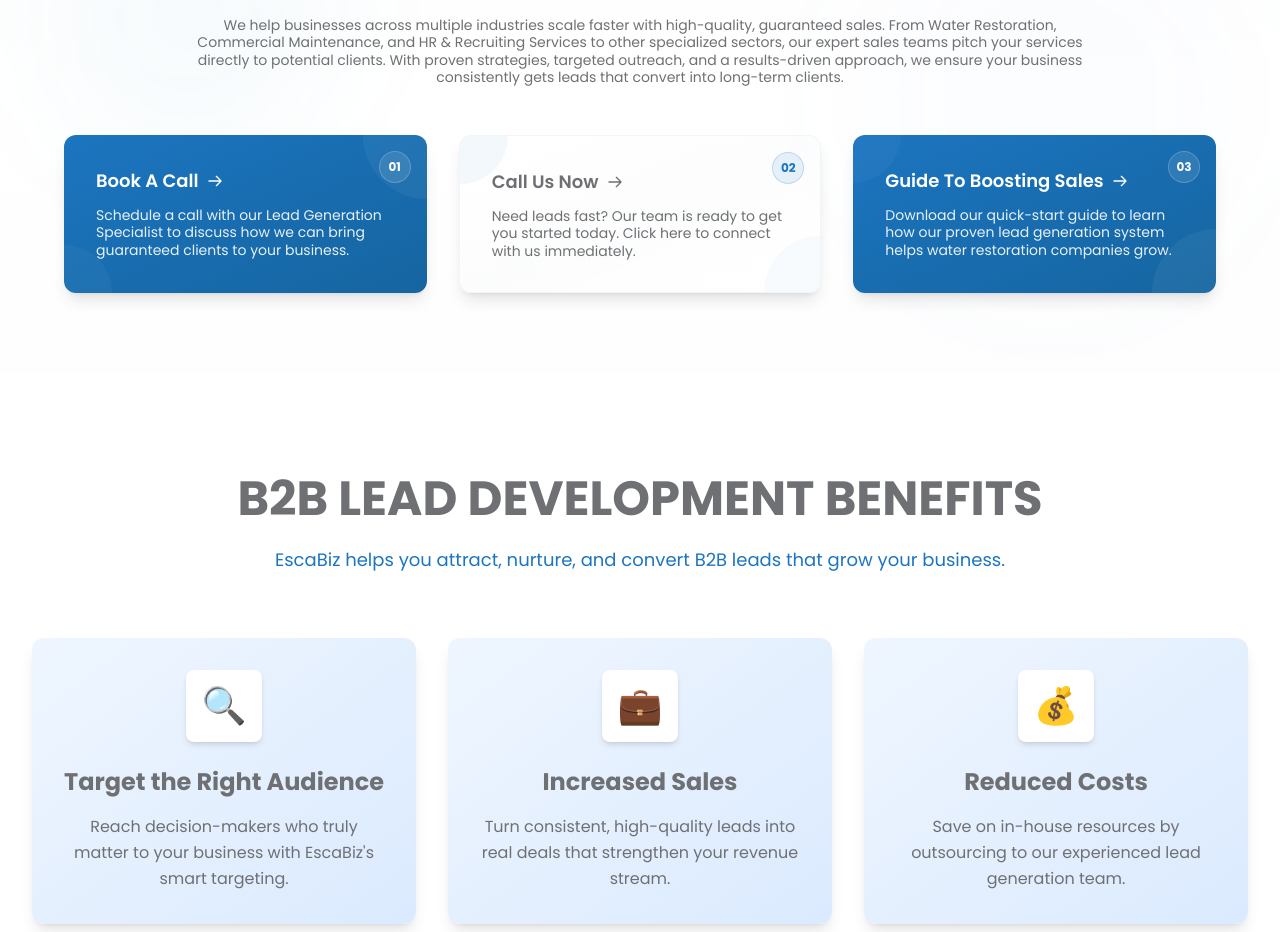
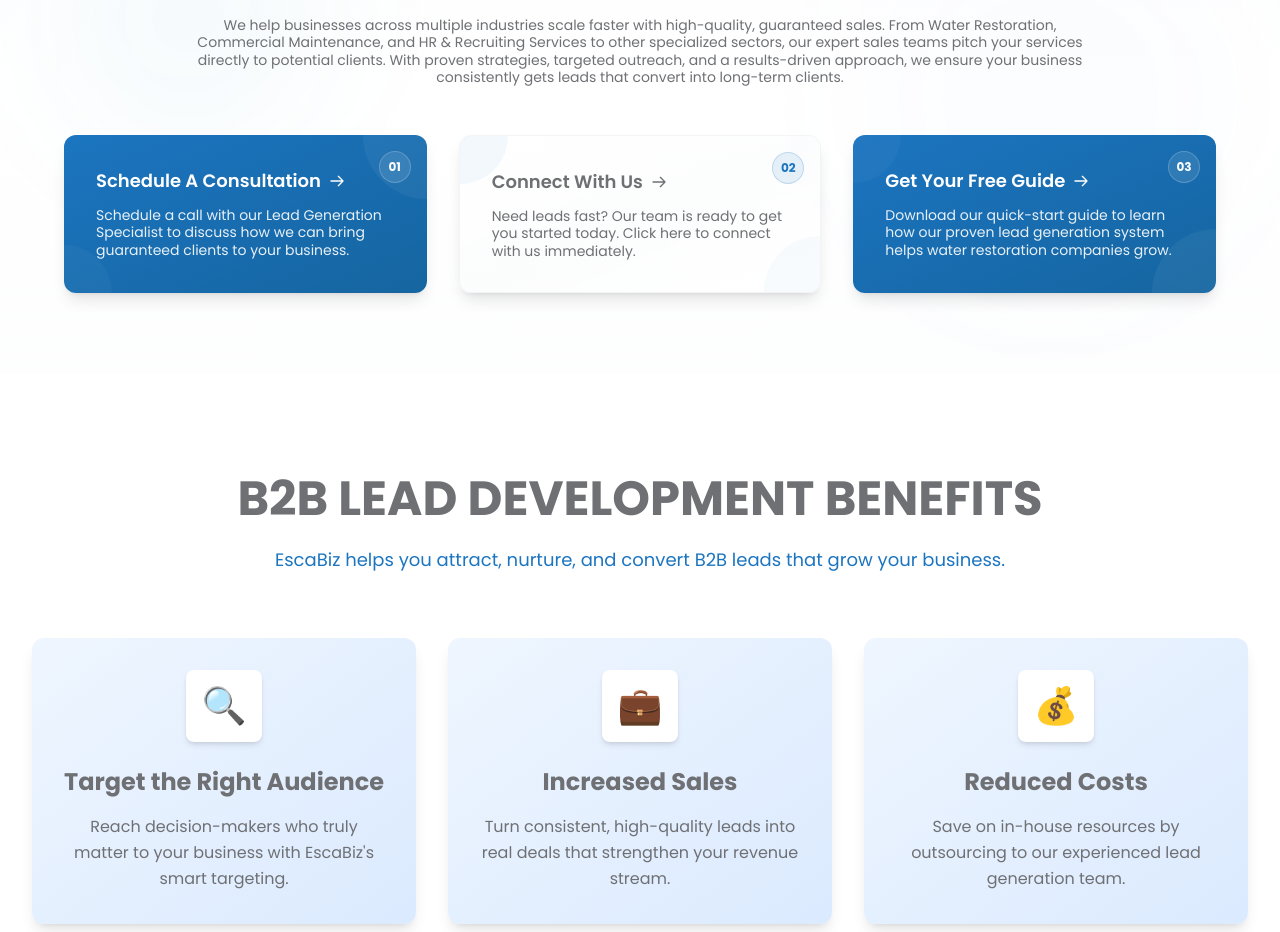
Before and after one commit to Sharmeen-Rauf/escabiz, a Next.js app: page / in a window 1280 px wide. Shown: the part 1280-2212 px from the top of the page. Built offline with nearby package versions, Linux system fonts and the light colour scheme.

Commit message:
Update CTA cards in Home component: change card titles and links for better clarity and engagement, enhancing user interaction with a more inviting call to action.

```diff
--- a/src/app/page.tsx
+++ b/src/app/page.tsx
@@ -283,8 +283,8 @@ export default function Home() {
 
             {/* CTA Cards with Staggered Animations */}
             <div className="grid grid-cols-1 md:grid-cols-3 gap-6 lg:gap-8 max-w-6xl mx-auto mt-10">
-              {/* Card 1: Book A Call */}
-              <div className="bg-gradient-to-br from-[#1c75c0] to-[#1565a0] rounded-xl shadow-lg hover:shadow-2xl p-6 lg:p-8 flex flex-col hover:-translate-y-2 transition-all duration-500 group relative overflow-hidden animate-card-1">
+              {/* Card 1: Schedule A Consultation */}
+              <Link href="/lets-talk" className="bg-gradient-to-br from-[#1c75c0] to-[#1565a0] rounded-xl shadow-lg hover:shadow-2xl p-6 lg:p-8 flex flex-col hover:-translate-y-2 transition-all duration-500 group relative overflow-hidden animate-card-1 cursor-pointer">
                 {/* Elegant Number Badge */}
                 <div className="absolute top-4 right-4 w-8 h-8 rounded-full bg-white/10 backdrop-blur-sm flex items-center justify-center border border-white/20">
                   <span className="text-xs font-bold text-white">01</span>
@@ -296,7 +296,7 @@ export default function Home() {
 
                 <div className="relative z-10">
                   <h5 className="text-base md:text-lg font-semibold text-white mb-3 flex items-center capitalize">
-                    Book A Call
+                    Schedule A Consultation
                     <svg className="w-4 h-4 ml-2 transform group-hover:translate-x-1 transition-transform duration-300" fill="none" stroke="currentColor" viewBox="0 0 24 24">
                       <path strokeLinecap="round" strokeLinejoin="round" strokeWidth={2} d="M14 5l7 7m0 0l-7 7m7-7H3" />
                     </svg>
@@ -305,10 +305,10 @@ export default function Home() {
                     Schedule a call with our Lead Generation Specialist to discuss how we can bring guaranteed clients to your business.
                   </p>
                 </div>
-              </div>
-
-              {/* Card 2: Call Us Now */}
-              <div className="bg-gradient-to-br from-white via-gray-50/30 to-white rounded-xl shadow-lg hover:shadow-2xl p-6 lg:p-8 flex flex-col hover:-translate-y-2 transition-all duration-500 group border border-gray-100 hover:border-[#1c75c0]/30 relative overflow-hidden animate-card-2">
+              </Link>
+
+              {/* Card 2: Connect With Us */}
+              <Link href="/lets-talk" className="bg-gradient-to-br from-white via-gray-50/30 to-white rounded-xl shadow-lg hover:shadow-2xl p-6 lg:p-8 flex flex-col hover:-translate-y-2 transition-all duration-500 group border border-gray-100 hover:border-[#1c75c0]/30 relative overflow-hidden animate-card-2 cursor-pointer">
                 {/* Elegant Number Badge */}
                 <div className="absolute top-4 right-4 w-8 h-8 rounded-full bg-[#1c75c0]/10 backdrop-blur-sm flex items-center justify-center border border-[#1c75c0]/20">
                   <span className="text-xs font-bold text-[#1c75c0]">02</span>
@@ -320,7 +320,7 @@ export default function Home() {
 
                 <div className="relative z-10">
                   <h5 className="text-base md:text-lg font-semibold text-[#6f7074] mb-3 flex items-center group-hover:text-[#1c75c0] transition-colors duration-300 capitalize">
-                    Call Us Now
+                    Connect With Us
                     <svg className="w-4 h-4 ml-2 transform group-hover:translate-x-1 transition-transform duration-300" fill="none" stroke="currentColor" viewBox="0 0 24 24">
                       <path strokeLinecap="round" strokeLinejoin="round" strokeWidth={2} d="M14 5l7 7m0 0l-7 7m7-7H3" />
                     </svg>
@@ -329,10 +329,10 @@ export default function Home() {
                     Need leads fast? Our team is ready to get you started today. Click here to connect with us immediately.
                   </p>
                 </div>
-              </div>
-
-              {/* Card 3: Guide To Boosting Sales */}
-              <div className="bg-gradient-to-br from-[#1c75c0] to-[#1565a0] rounded-xl shadow-lg hover:shadow-2xl p-6 lg:p-8 flex flex-col hover:-translate-y-2 transition-all duration-500 group relative overflow-hidden animate-card-3">
+              </Link>
+
+              {/* Card 3: Get Your Free Guide */}
+              <Link href="/lets-talk" className="bg-gradient-to-br from-[#1c75c0] to-[#1565a0] rounded-xl shadow-lg hover:shadow-2xl p-6 lg:p-8 flex flex-col hover:-translate-y-2 transition-all duration-500 group relative overflow-hidden animate-card-3 cursor-pointer">
                 {/* Elegant Number Badge */}
                 <div className="absolute top-4 right-4 w-8 h-8 rounded-full bg-white/10 backdrop-blur-sm flex items-center justify-center border border-white/20">
                   <span className="text-xs font-bold text-white">03</span>
@@ -344,7 +344,7 @@ export default function Home() {
 
                 <div className="relative z-10">
                   <h5 className="text-base md:text-lg font-semibold text-white mb-3 flex items-center capitalize">
-                    Guide To Boosting Sales
+                    Get Your Free Guide
                     <svg className="w-4 h-4 ml-2 transform group-hover:translate-x-1 transition-transform duration-300" fill="none" stroke="currentColor" viewBox="0 0 24 24">
                       <path strokeLinecap="round" strokeLinejoin="round" strokeWidth={2} d="M14 5l7 7m0 0l-7 7m7-7H3" />
                     </svg>
@@ -353,7 +353,7 @@ export default function Home() {
                     Download our quick-start guide to learn how our proven lead generation system helps water restoration companies grow.
                   </p>
                 </div>
-              </div>
+              </Link>
             </div>
           </div>
         </section>
```
